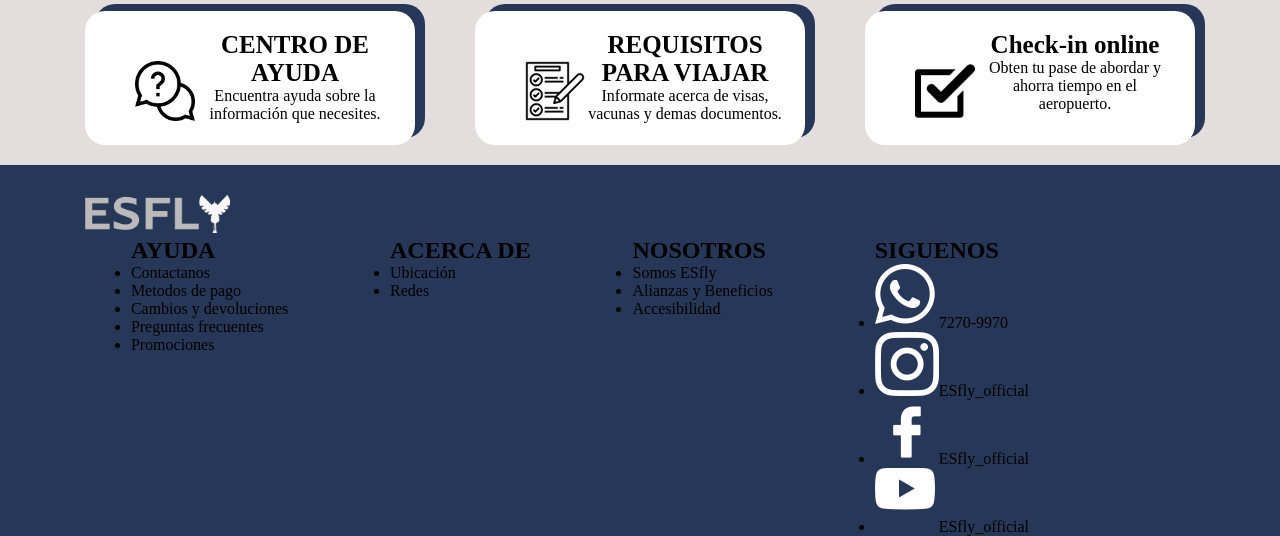
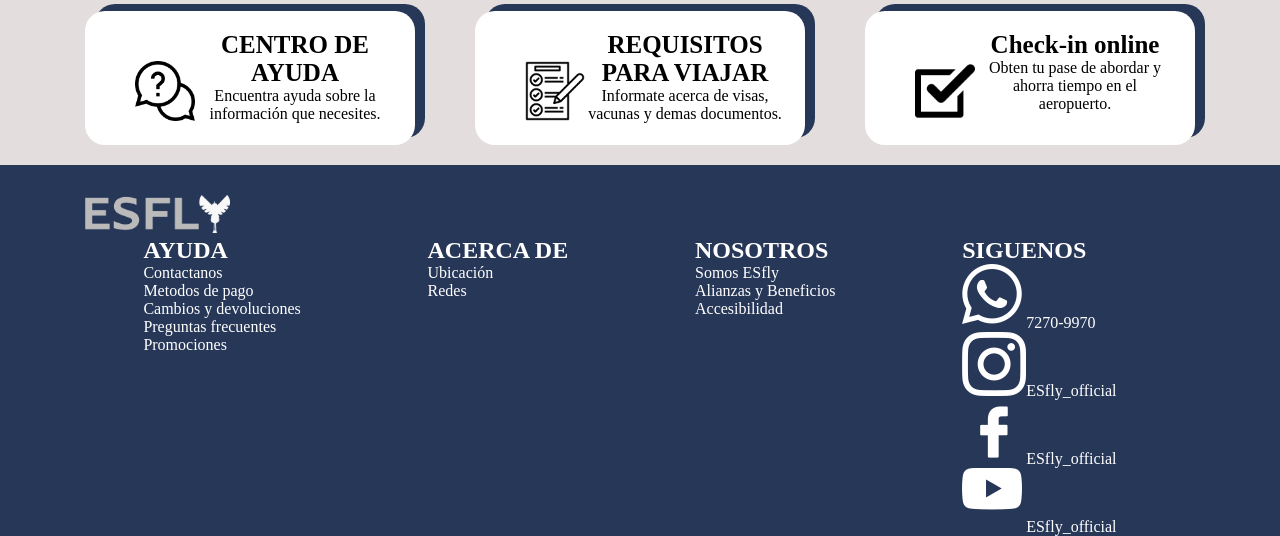
Before and after one commit to edwinMedra/crea-j, a PHP site: page /html/index.html in a window 1280 px wide. Shown: the part 2075-2611 px from the top of the page. Run offline with PHP 8.4, Linux system fonts and the light colour scheme; some web fonts are replaced.

Commit message:
cambiando codigo de footer

```diff
--- a/css/index.css
+++ b/css/index.css
@@ -253,9 +253,17 @@ height: max-content;
   width: 150px;
 }
 .datos-pie {
-  width: 1000px;
+  width: 1100px;
   display: flex;
   justify-content: space-around;
+  color: white;
+}
+.datos-pie ul {
+  list-style: none;
+}
+.datos-pie u li img {
+  height: 15px;
+  margin-right: 6px;
 }
 /*fin de pie de pagina*/
 /*fin viajar*/
```
